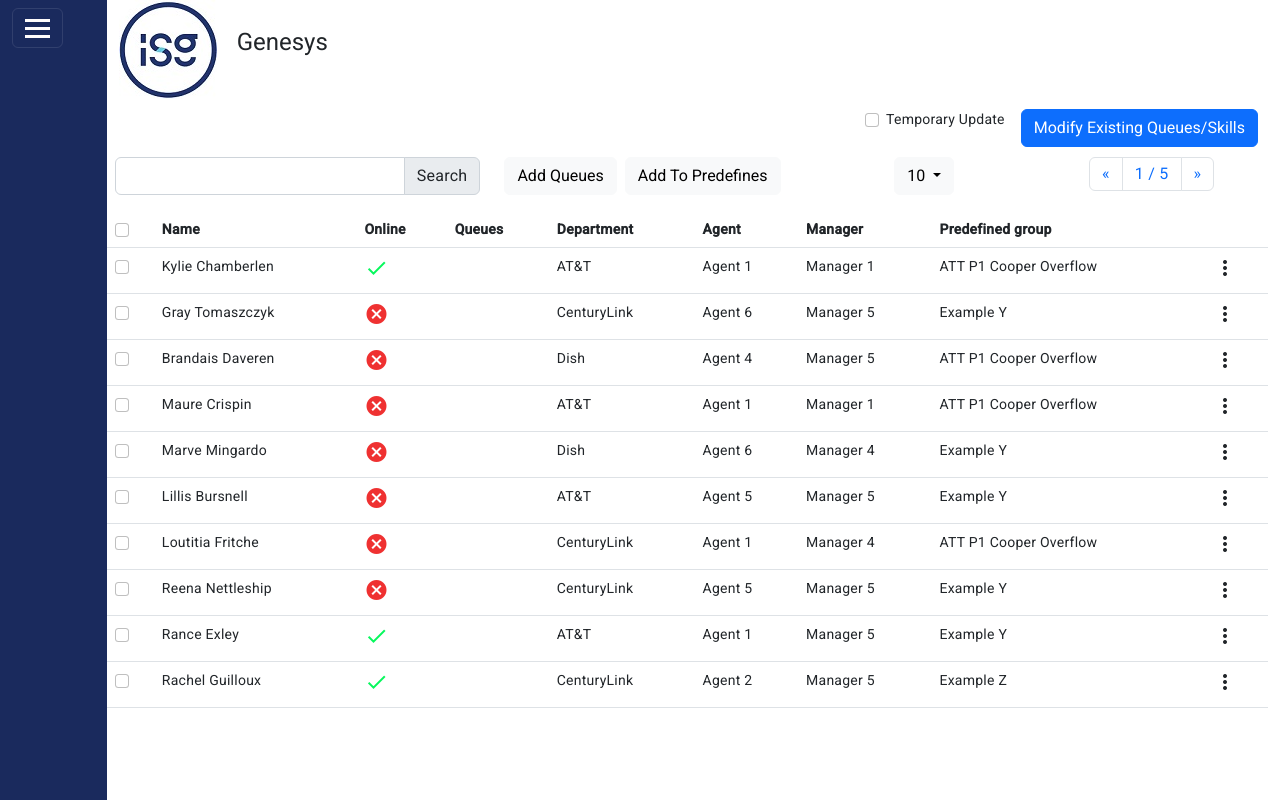
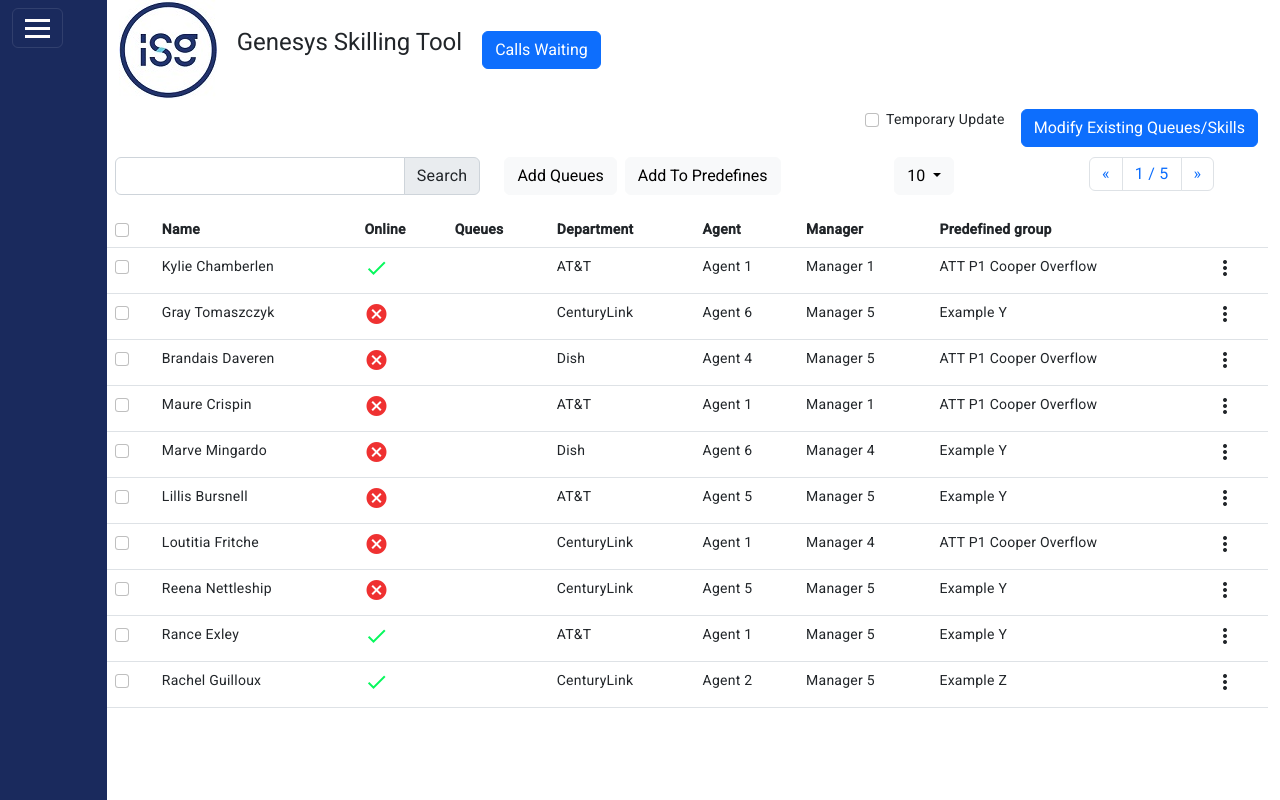
Before and after one commit to JairSilva09/genesys, an Angular app: page / in a window 1280 px wide. Built offline with nearby package versions, Linux system fonts and the light colour scheme.

Commit message:
new color

```diff
--- a/src/app/menu/menu.component.html
+++ b/src/app/menu/menu.component.html
@@ -1,4 +1,8 @@
 <div class="">    <div class="container-fluid" style="display: flex;justify-content: flex-start;align-items: center;gap: 20px;">
     <img src="assets/logo.jpg" style="cursor: auto;"  alt="">
-    <h1>Genesys</h1>
+    <h1>Genesys Skilling Tool</h1>
+      <button class="btn btn-primary " type="button" >
+          {{'Calls Waiting'}}
+      </button>
+
   </div></div>
--- a/src/index.html
+++ b/src/index.html
@@ -2,7 +2,7 @@
 <html lang="en">
 <head>
   <meta charset="utf-8">
-  <title>Genesys</title>
+  <title>Genesys Skilling Tool</title>
   <base href="/">
   <meta name="viewport" content="width=device-width, initial-scale=1">
   <link rel="icon" type="image/x-icon" href="favicon.ico">
```
